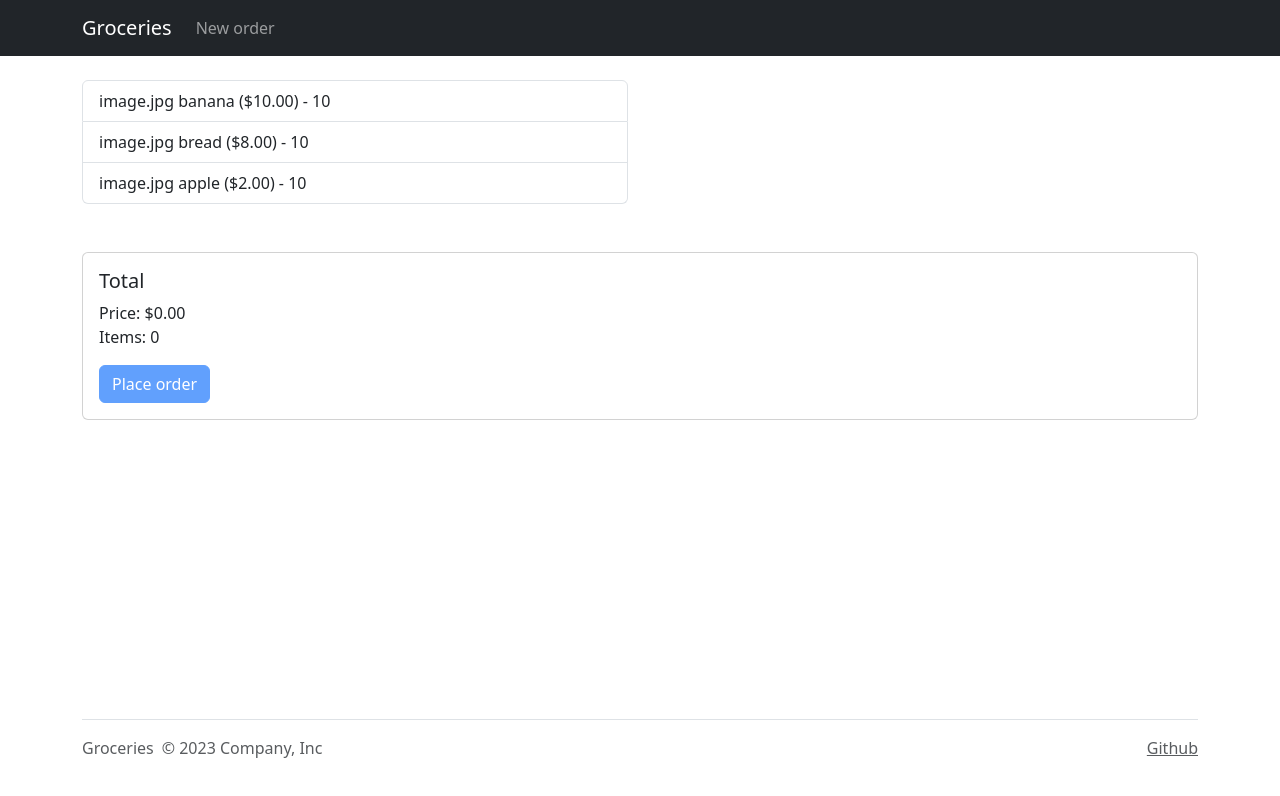
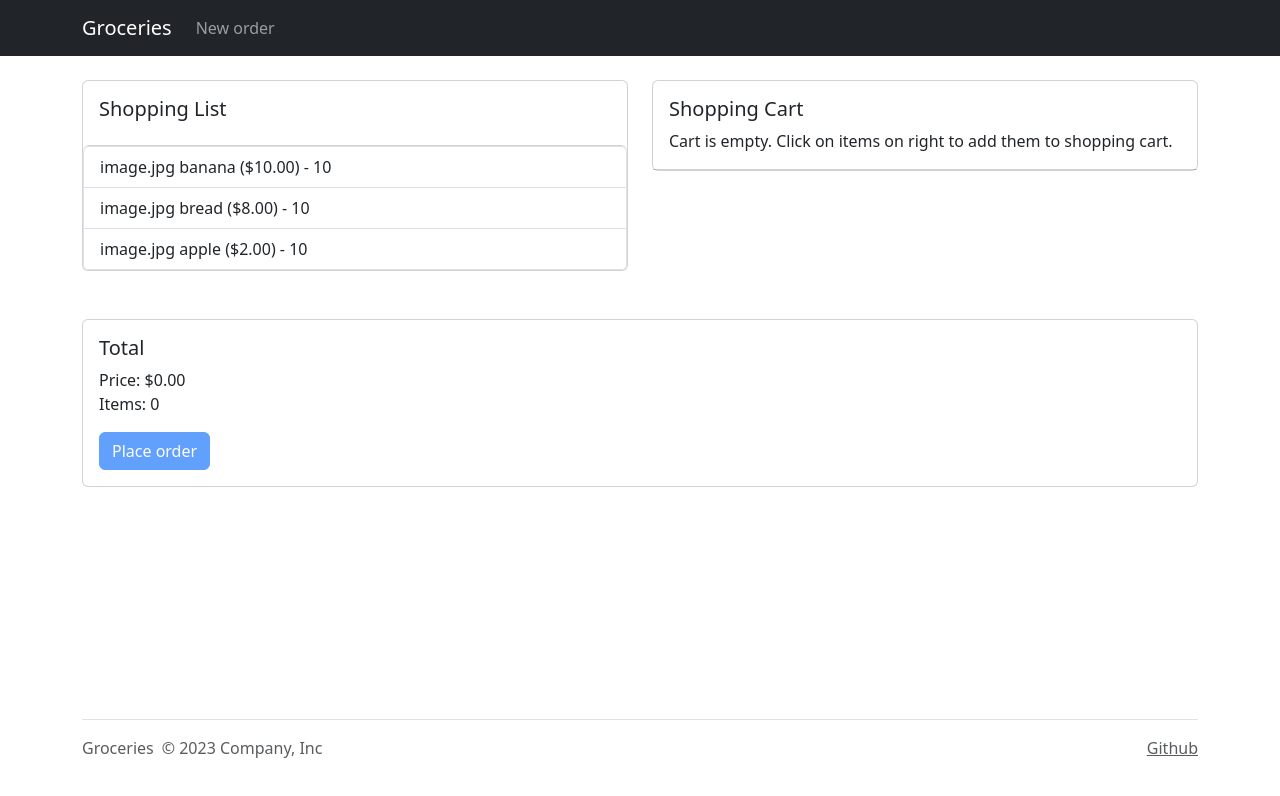
Before and after one commit to fabiogoro/react-groceries2, a React (Create React App) app: page / in a window 1280 px wide. Shown: the top 796 px of the page. Built offline with nearby package versions, Linux system fonts and the light colour scheme.

Commit message:
Improved styling

```diff
--- a/src/Footer.js
+++ b/src/Footer.js
@@ -2,7 +2,7 @@ import Container from 'react-bootstrap/Container'
 
 function Footer() {
   return (
-    <Container className="position-absolute bottom-0 start-50 translate-middle-x">
+    <Container className="z-n1 position-absolute bottom-0 start-50 translate-middle-x">
       <footer className="d-flex flex-wrap justify-content-between align-items-center py-3 my-4 border-top">
         <div className="col-md-4 d-flex align-items-center">
           <a href="/" className="mb-3 me-2 mb-md-0 text-body-secondary text-decoration-none lh-1">
--- a/src/Receipt.js
+++ b/src/Receipt.js
@@ -28,7 +28,7 @@ function Receipt({ groceryList }) {
           Your Receipt
         </Card.Title>
         <Card.Text>
-          Price: { total.total } <br/>
+          Price: ${ total.total.toFixed(2) } <br/>
           Items: { total.inCart }
         </Card.Text>
       </Card.Body>
--- a/src/ShoppingCart.js
+++ b/src/ShoppingCart.js
@@ -1,10 +1,13 @@
 import ListGroup from 'react-bootstrap/ListGroup'
 import Grocery from './Grocery'
+import Card from 'react-bootstrap/Card'
 
 function ShoppingCart({ groceryList, clickHandler }) {
-  function insertGroceries(g, i){
+  const groceriesInCart = []
+  for(const i in groceryList){
+    const g = groceryList[i]
     if(g.inCart>0){
-      return (
+      groceriesInCart.push((
         <Grocery
           key={i}
           name={g.name}
@@ -13,14 +16,24 @@ function ShoppingCart({ groceryList, clickHandler }) {
           index={i}
           onClick={clickHandler}
         />
-      )
+      ))
     }
   }
 
   return (
-    <ListGroup>
-      { groceryList.map(insertGroceries) }
-    </ListGroup>
+    <Card>
+      <Card.Body>
+        <Card.Title>
+          Shopping Cart
+        </Card.Title>
+        <Card.Text>
+          { groceriesInCart.length?null:'Cart is empty. Click on items on right to add them to shopping cart.' }
+        </Card.Text>
+      </Card.Body>
+      <ListGroup>
+        { groceriesInCart }
+      </ListGroup>
+    </Card>
   );
 }
 
--- a/src/ShoppingList.js
+++ b/src/ShoppingList.js
@@ -1,5 +1,6 @@
 import ListGroup from 'react-bootstrap/ListGroup';
 import Grocery from './Grocery'
+import Card from 'react-bootstrap/Card'
 
 function ShoppingList({ groceryList, clickHandler }) {
   function insertGroceries(g, i){
@@ -16,9 +17,16 @@ function ShoppingList({ groceryList, clickHandler }) {
   }
 
   return (
-    <ListGroup>
-      { groceryList.map(insertGroceries) }
-    </ListGroup>
+    <Card>
+      <Card.Body>
+        <Card.Title>
+          Shopping List
+        </Card.Title>
+      </Card.Body>
+      <ListGroup>
+        { groceryList.map(insertGroceries) }
+      </ListGroup>
+    </Card>
   );
 }
 
```
